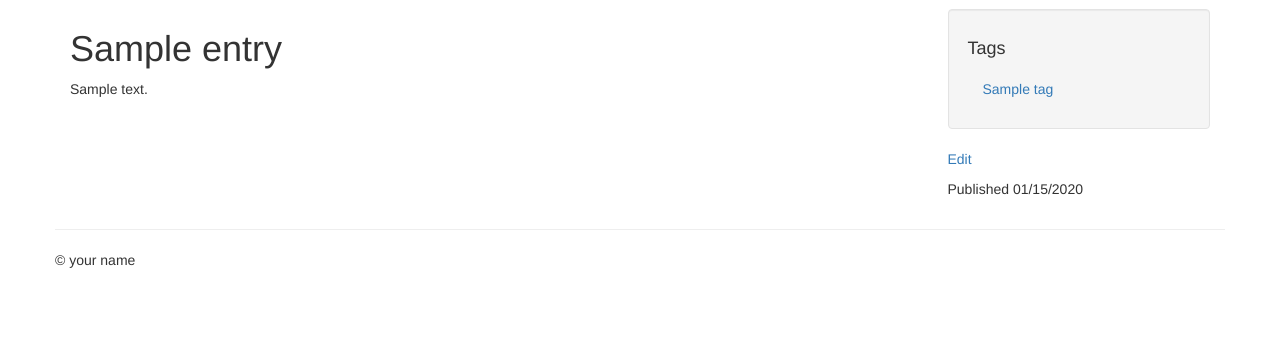
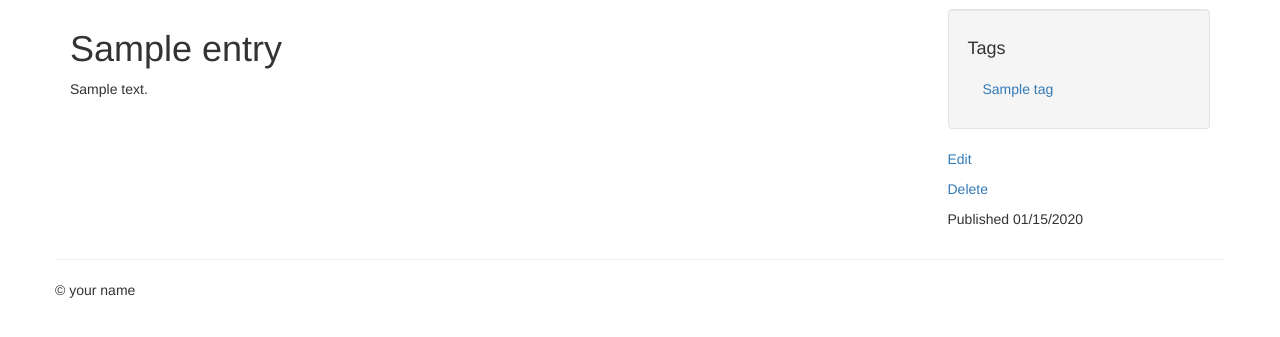
Before and after one commit to snakelover/blog, a Flask app: a page that uses entries/templates/entries/detail.html in a window 1280 px wide. Shown: the part 51-388 px from the top of the page. Run offline with Flask 2, Linux system fonts and the light colour scheme; tables that the repository leaves empty hold one stand-in row (values such as "Sample post"); some libraries are stand-ins or nearby versions.

Commit message:
Add 'Delete' link to the detail view sidebar

```diff
--- a/entries/templates/entries/detail.html
+++ b/entries/templates/entries/detail.html
@@ -12,6 +12,7 @@
     {% endfor %}
   </ul>
   <p><a href="{{ url_for('entries.edit', slug=entry.slug) }}">Edit</a></p>
+  <p><a href="{{ url_for('entries.delete', slug=entry.slug) }}">Delete</a></p>
   <p>Published {{ entry.created_timestamp.strftime('%m/%d/%Y') }}</p>
 {% endblock %}
 
```
